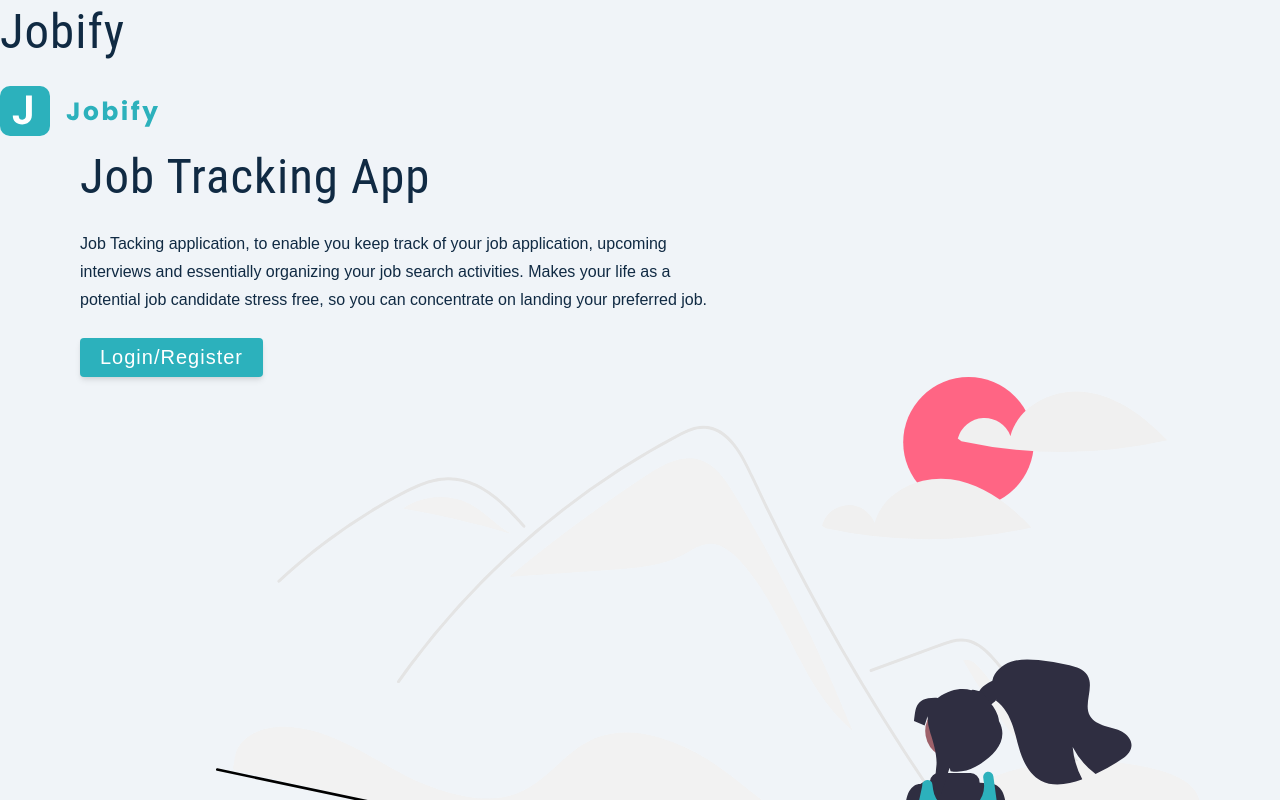
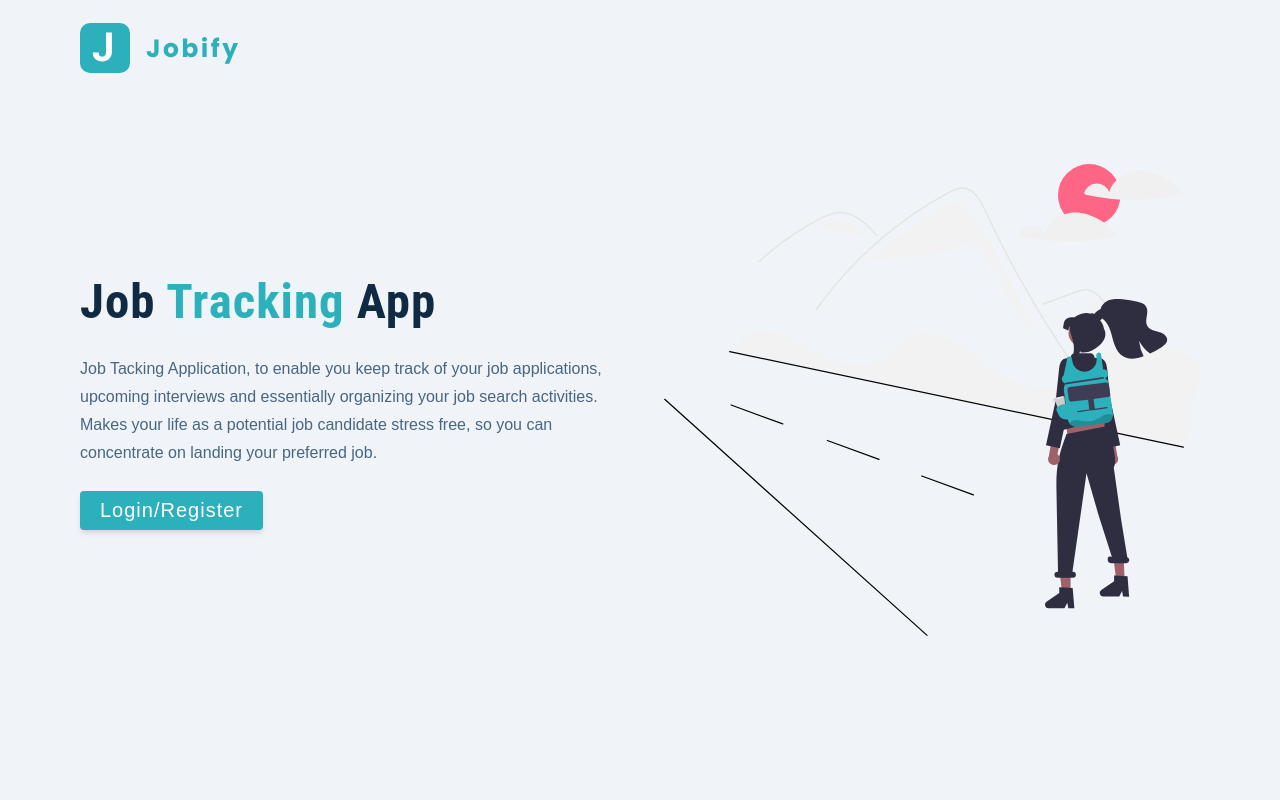
Before and after one commit to Udokailodigwe/Job-Application-Management-App, a React (Create React App) app in the folder client/: page / in a window 1280 px wide. Shown: the top 800 px of the page. Built offline with nearby package versions, Linux system fonts and the light colour scheme.

Commit message:
Added more finishing style to landing page using styled component.

```diff
--- a/client/package.json
+++ b/client/package.json
@@ -10,6 +10,7 @@
     "react": "^18.2.0",
     "react-dom": "^18.2.0",
     "react-scripts": "5.0.1",
+    "styled-components": "^6.0.3",
     "web-vitals": "^2.1.4"
   },
   "scripts": {
--- a/client/src/App.js
+++ b/client/src/App.js
@@ -1,8 +1,8 @@
 import Landing from "./pages/Landing.js";
+
 function App() {
   return (
     <div>
-      <h1>Jobify</h1>
       <Landing />
     </div>
   );
--- a/client/src/pages/Landing.js
+++ b/client/src/pages/Landing.js
@@ -1,9 +1,10 @@
 import logo from "../assets/images/logo.svg";
 import main from "../assets/images/main.svg";
+import Wrapper from "../assets/wrappers/LandingPage";
 
 const Landing = () => {
   return (
-    <main>
+    <Wrapper>
       <nav>
         <img src={logo} alt="jobify" className="logo" />
       </nav>
@@ -13,16 +14,17 @@ const Landing = () => {
             job <span>tracking</span> app
           </h1>
           <p>
-            Job Tacking application, to enable you keep track of your job
-            application, upcoming interviews and essentially organizing your job
-            search activities. Makes your life as a potential job candidate
+            Job Tacking Application, to enable you keep track of your job
+            applications, upcoming interviews and essentially organizing your
+            job search activities. Makes your life as a potential job candidate
             stress free, so you can concentrate on landing your preferred job.
           </p>
           <button className="btn btn-hero">Login/Register</button>
         </div>
         <img src={main} alt="job hunt" className="img main-img" />
       </div>
-    </main>
+    </Wrapper>
   );
 };
+
 export default Landing;
```
Also changed, not shown: 2 other files (tests, documents, lock files or other folders).
